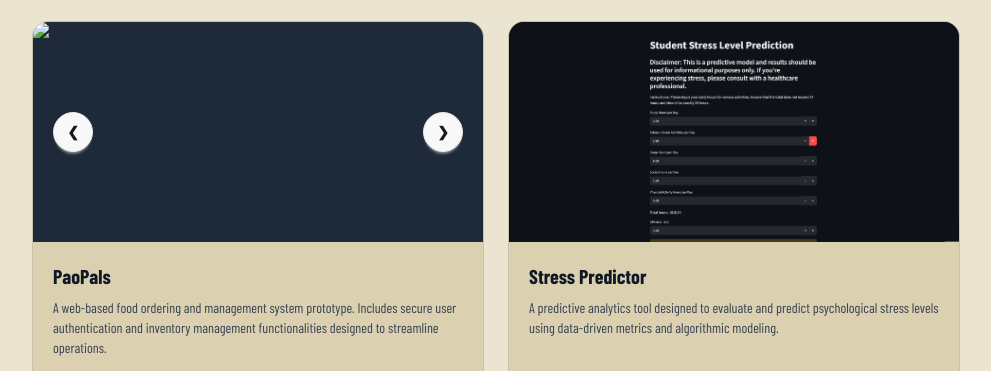
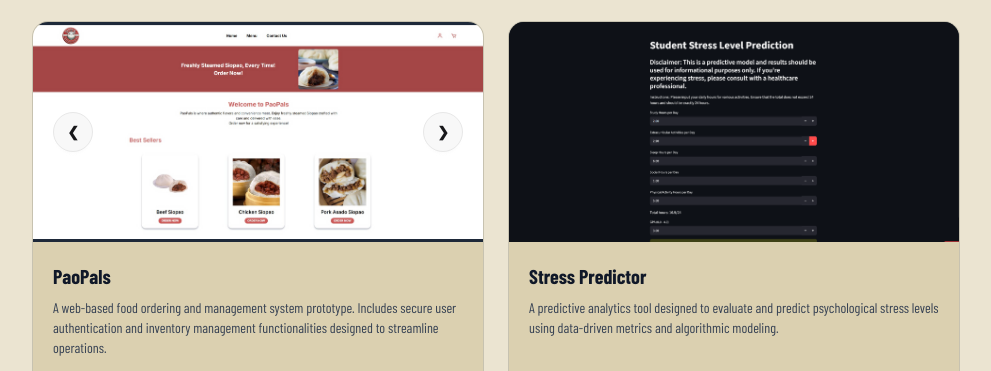
Before and after one commit to 90377Sednaaa/Portfolio, a website: page index.html in a window 1280 px wide. Shown: the part 4199-4570 px from the top of the page, without its empty margins (144-1135 px from the left). Drawn offline with nearby package versions, Linux system fonts and the light colour scheme; the site is published under a folder, as on GitHub Pages, so addresses that start at the root find nothing; a web font is replaced by a local one.

Commit message:
fix bug PAO1 image

```diff
--- a/index.html
+++ b/index.html
@@ -1338,7 +1338,7 @@
             <div class="carousel w-full h-[220px] bg-gray-800">
               <div id="PAO1" class="carousel-item relative w-full">
                 <img
-                  src="/assets/projects/PAO1.jpg"
+                  src="assets/projects/PAO1.jpg"
                   class="w-full object-contain"
                 />
                 <div
```
